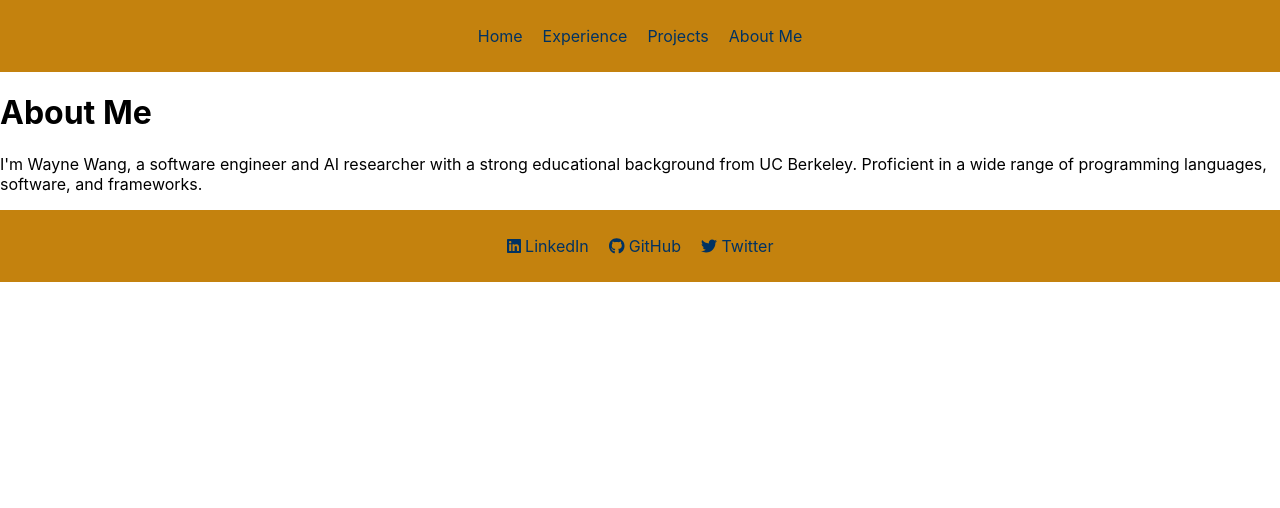
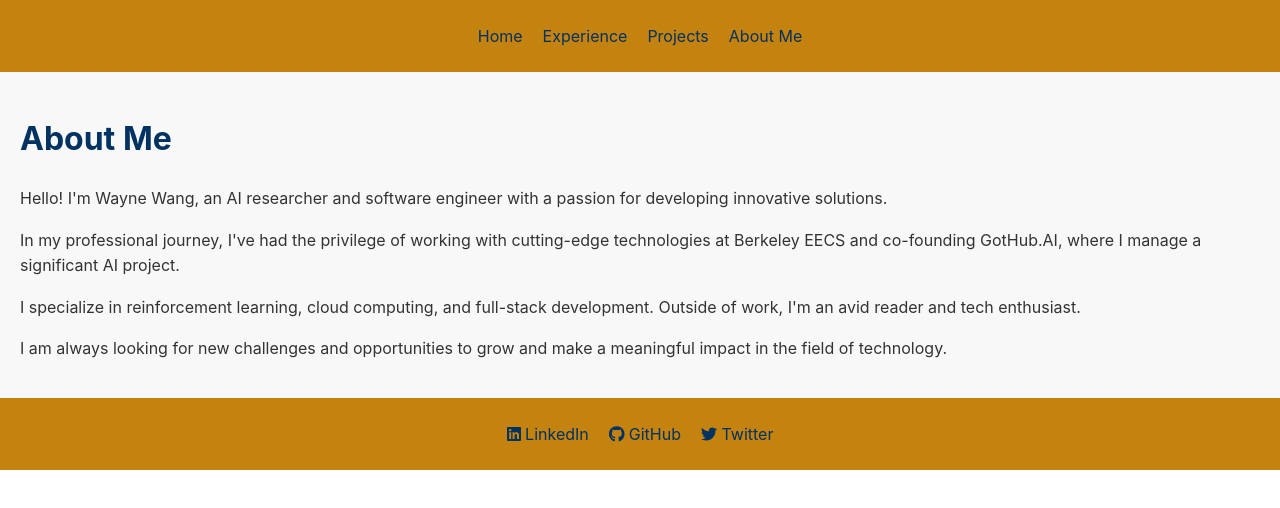
Before and after one commit to wayne-wang-1119/wayne-wang-website, a React (Create React App) app in the folder my-personal-website/: page /life in a window 1280 px wide. Shown: the top 508 px of the page. Built offline with nearby package versions, Linux system fonts and the light colour scheme.

Commit message:
yea why not

```diff
--- a/my-personal-website/src/pages/Life.css
+++ b/my-personal-website/src/pages/Life.css
@@ -0,0 +1,11 @@
+/* AboutMe.css */
+.about-me-container {
+  background-color: #f8f8f8; /* Light background for readability */
+  color: #333; /* Dark text for contrast */
+  padding: 20px;
+  line-height: 1.6;
+}
+
+h1 {
+  color: #003262; /* UC Berkeley navy blue for a personal touch */
+}
--- a/my-personal-website/src/pages/Life.tsx
+++ b/my-personal-website/src/pages/Life.tsx
@@ -1,14 +1,28 @@
+// src/pages/AboutMe.tsx
 import React from "react";
+import "./Life.css"; // Make sure to have an accompanying CSS file
 
-const Life = () => (
-  <div>
+const AboutMe = () => (
+  <div className="about-me-container">
     <h1>About Me</h1>
     <p>
-      I'm Wayne Wang, a software engineer and AI researcher with a strong
-      educational background from UC Berkeley. Proficient in a wide range of
-      programming languages, software, and frameworks.
+      Hello! I'm Wayne Wang, an AI researcher and software engineer with a
+      passion for developing innovative solutions.
+    </p>
+    <p>
+      In my professional journey, I've had the privilege of working with
+      cutting-edge technologies at Berkeley EECS and co-founding GotHub.AI,
+      where I manage a significant AI project.
+    </p>
+    <p>
+      I specialize in reinforcement learning, cloud computing, and full-stack
+      development. Outside of work, I'm an avid reader and tech enthusiast.
+    </p>
+    <p>
+      I am always looking for new challenges and opportunities to grow and make
+      a meaningful impact in the field of technology.
     </p>
   </div>
 );
 
-export default Life;
+export default AboutMe;
```
